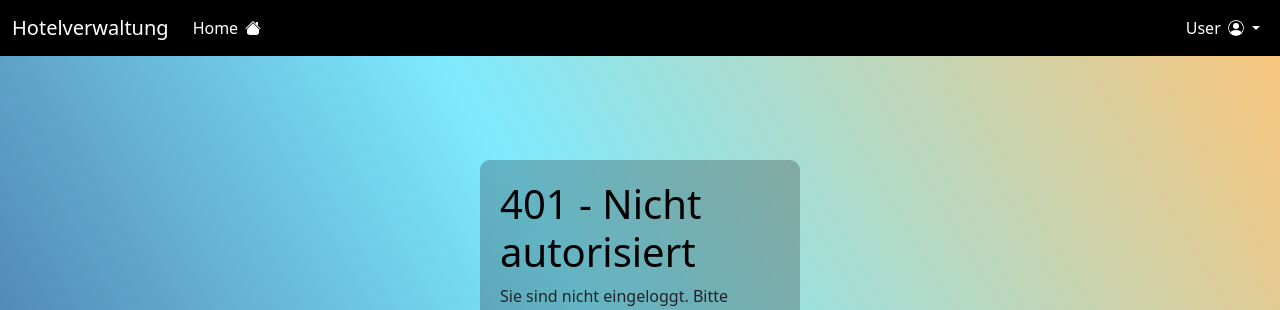
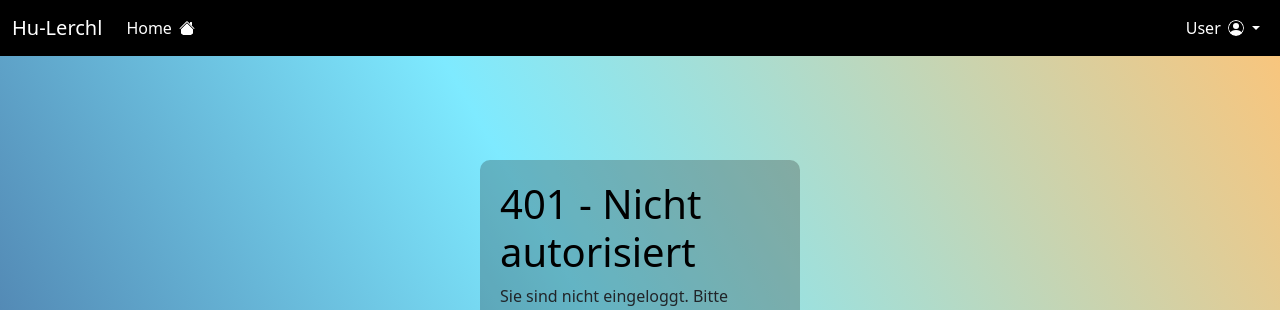
Before and after one commit to YusTheYokai/hotelverwaltung, a PHP site: page /pages/errorPages/401.php in a window 1280 px wide. Shown: the top 310 px of the page. Run offline with PHP 8.4, Linux system fonts and the light colour scheme.

Commit message:
Menubar: Hotelname

```diff
--- a/menubar.php
+++ b/menubar.php
@@ -3,7 +3,7 @@
 ?>
 <nav class="navbar fixed-top navbar-expand-lg navbar-light">
     <div class="container-fluid">
-        <a class="navbar-brand" href="#">Hotelverwaltung</a>
+        <a class="navbar-brand" href="#" style="pointer-events: none;">Hu-Lerchl</a>
         <button class="navbar-toggler" type="button" data-bs-toggle="collapse" data-bs-target="#navbar" aria-controls="navbarNavDropdown" aria-expanded="false" aria-label="Toggle navigation">
             <span class="navbar-toggler-icon"></span>
         </button>
```
